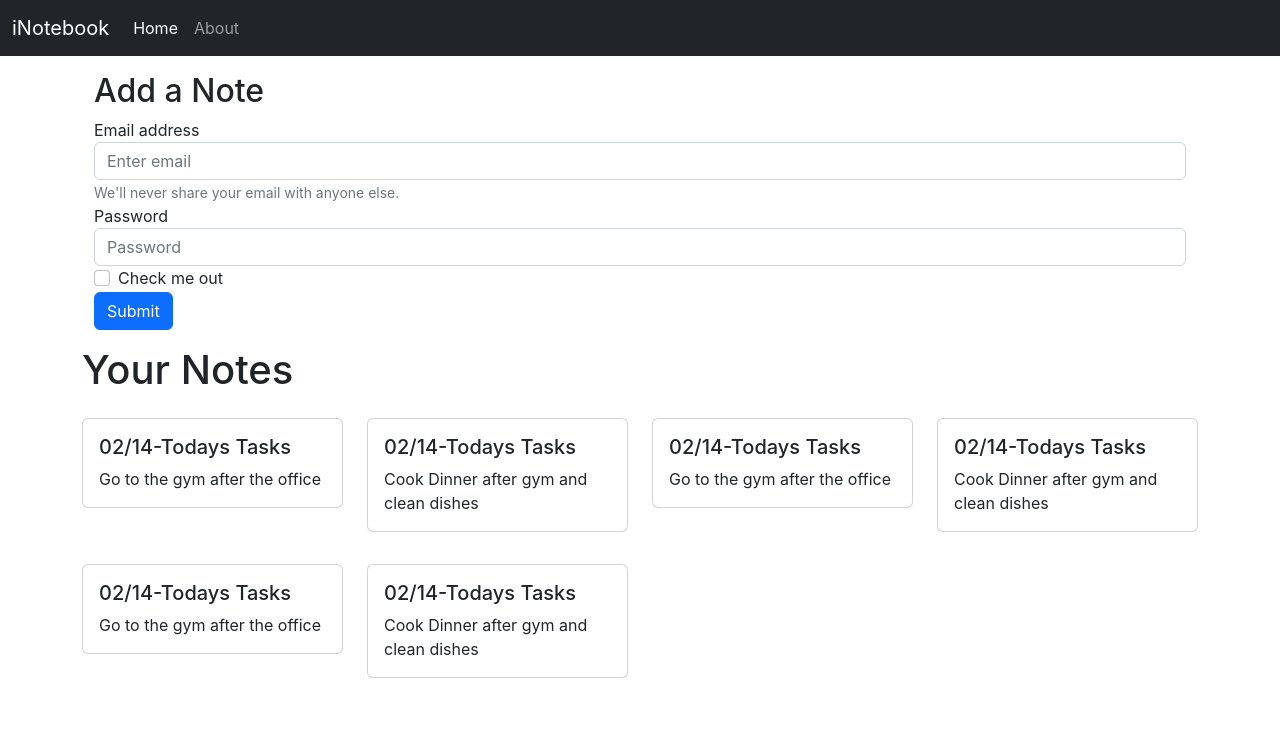
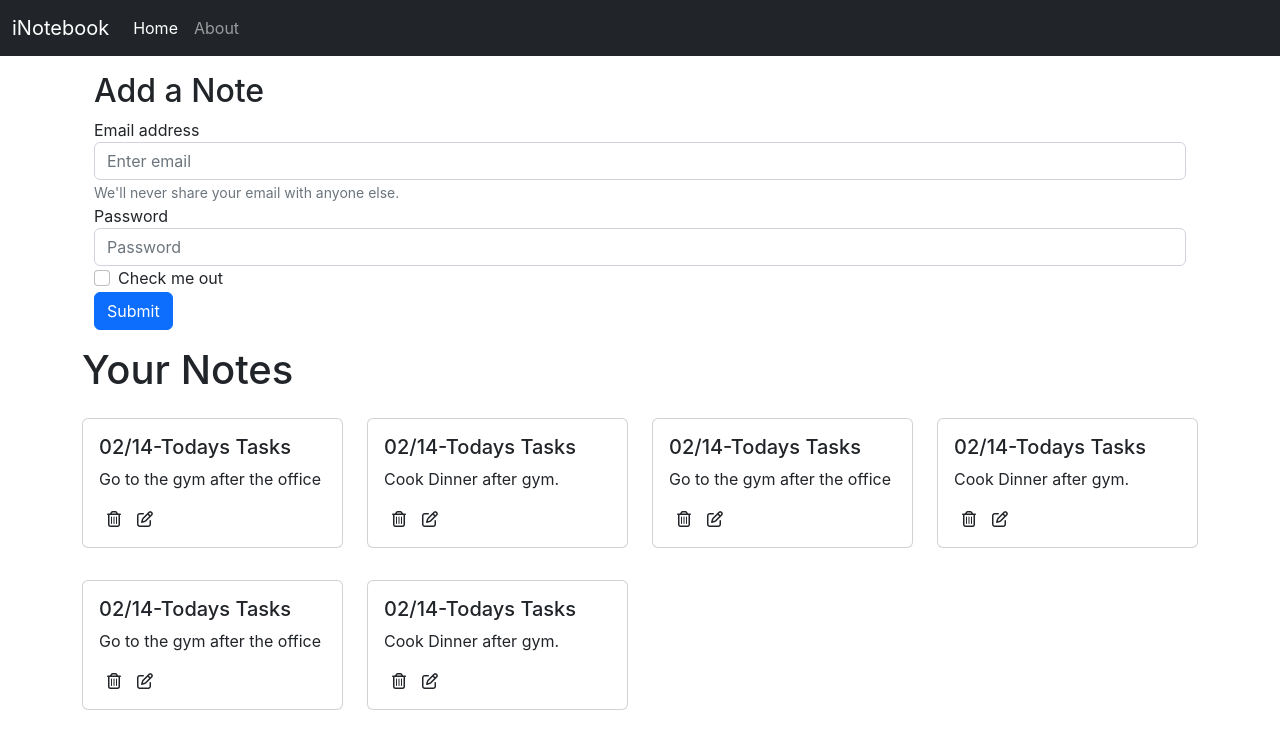
Before and after one commit to Anurag96/react_inotebook, a React (Create React App) app in the folder inotebook/: page / in a window 1280 px wide. Shown: the top 748 px of the page. Built offline with nearby package versions, Linux system fonts and the light colour scheme.

Commit message:
Added Font Awesome

```diff
--- a/inotebook/public/index.html
+++ b/inotebook/public/index.html
@@ -14,6 +14,7 @@
 <body>
   <noscript>You need to enable JavaScript to run this app.</noscript>
   <div id="root"></div>
+  <script src="https://kit.fontawesome.com/26504e4a1f.js" crossorigin="anonymous"></script>
   <script src="https://cdn.jsdelivr.net/npm/bootstrap@5.2.3/dist/js/bootstrap.bundle.min.js"
     integrity="sha384-kenU1KFdBIe4zVF0s0G1M5b4hcpxyD9F7jL+jjXkk+Q2h455rYXK/7HAuoJl+0I4"
     crossorigin="anonymous"></script>
--- a/inotebook/src/components/NoteItem.js
+++ b/inotebook/src/components/NoteItem.js
@@ -8,8 +8,11 @@
             <div className="card-body">
                 <h5 className="card-title">{note.title}</h5>
                 <p className="card-text">{note.description}</p>
+                <i className='far fa-trash-alt mx-2'></i>
+                <i className="far fa-edit mx-2"></i>
             </div>
         </div>
+
         </div>
     )
 }
--- a/inotebook/src/components/Notes.js
+++ b/inotebook/src/components/Notes.js
@@ -10,7 +10,7 @@
     <h1>Your Notes</h1>
   {
         notes.map(note => {
-          return <NoteItem note={note}/>
+          return <NoteItem key={note._id} note={note}/>
         })
       }
   </div>
--- a/inotebook/src/context/notes/NoteContextProvider.js
+++ b/inotebook/src/context/notes/NoteContextProvider.js
@@ -5,7 +5,7 @@
 
     const notesInitial = [
         {
-          "_id": "63ebe5bbbab515d41ef6b8bf",
+          "_id": "63ebe5bbbab515d41ef66b8bf",
           "user": "63ebe420bab515d41ef6b8bd",
           "title": "02/14-Todays Tasks",
           "description": "Go to the gym after the office",
@@ -14,15 +14,15 @@
           "__v": 0
         },
         {
-          "_id": "63ebe677def5d5531829c323",
+          "_id": "63ebe677def5d5531829c523",
           "user": "63ebe420bab515d41ef6b8bd",
           "title": "02/14-Todays Tasks",
-          "description": "Cook Dinner after gym and clean dishes",
+          "description": "Cook Dinner after gym.",
           "tag": "general",
           "date": "2023-02-14T19:52:23.924Z",
           "__v": 0
         },{
-            "_id": "63ebe5bbbab515d41ef6b8bf",
+            "_id": "63ebe5bbbab515d41ef65b8bf",
             "user": "63ebe420bab515d41ef6b8bd",
             "title": "02/14-Todays Tasks",
             "description": "Go to the gym after the office",
@@ -31,15 +31,15 @@
             "__v": 0
           },
           {
-            "_id": "63ebe677def5d5531829c323",
+            "_id": "63ebe677def5d5531829c34243",
             "user": "63ebe420bab515d41ef6b8bd",
             "title": "02/14-Todays Tasks",
-            "description": "Cook Dinner after gym and clean dishes",
+            "description": "Cook Dinner after gym.",
             "tag": "general",
             "date": "2023-02-14T19:52:23.924Z",
             "__v": 0
           },{
-            "_id": "63ebe5bbbab515d41ef6b8bf",
+            "_id": "63ebe5bbbab515d41ef6b8bf3",
             "user": "63ebe420bab515d41ef6b8bd",
             "title": "02/14-Todays Tasks",
             "description": "Go to the gym after the office",
@@ -48,10 +48,10 @@
             "__v": 0
           },
           {
-            "_id": "63ebe677def5d5531829c323",
+            "_id": "63ebe677def5d5531829c3233",
             "user": "63ebe420bab515d41ef6b8bd",
             "title": "02/14-Todays Tasks",
-            "description": "Cook Dinner after gym and clean dishes",
+            "description": "Cook Dinner after gym.",
             "tag": "general",
             "date": "2023-02-14T19:52:23.924Z",
             "__v": 0
--- a/inotebook/src/index.css
+++ b/inotebook/src/index.css
@@ -11,3 +11,7 @@
   font-family: source-code-pro, Menlo, Monaco, Consolas, 'Courier New',
     monospace;
 }
+
+i{
+  cursor: pointer;
+}
```
Also changed, not shown: 2 other files (tests, documents, lock files or other folders).
